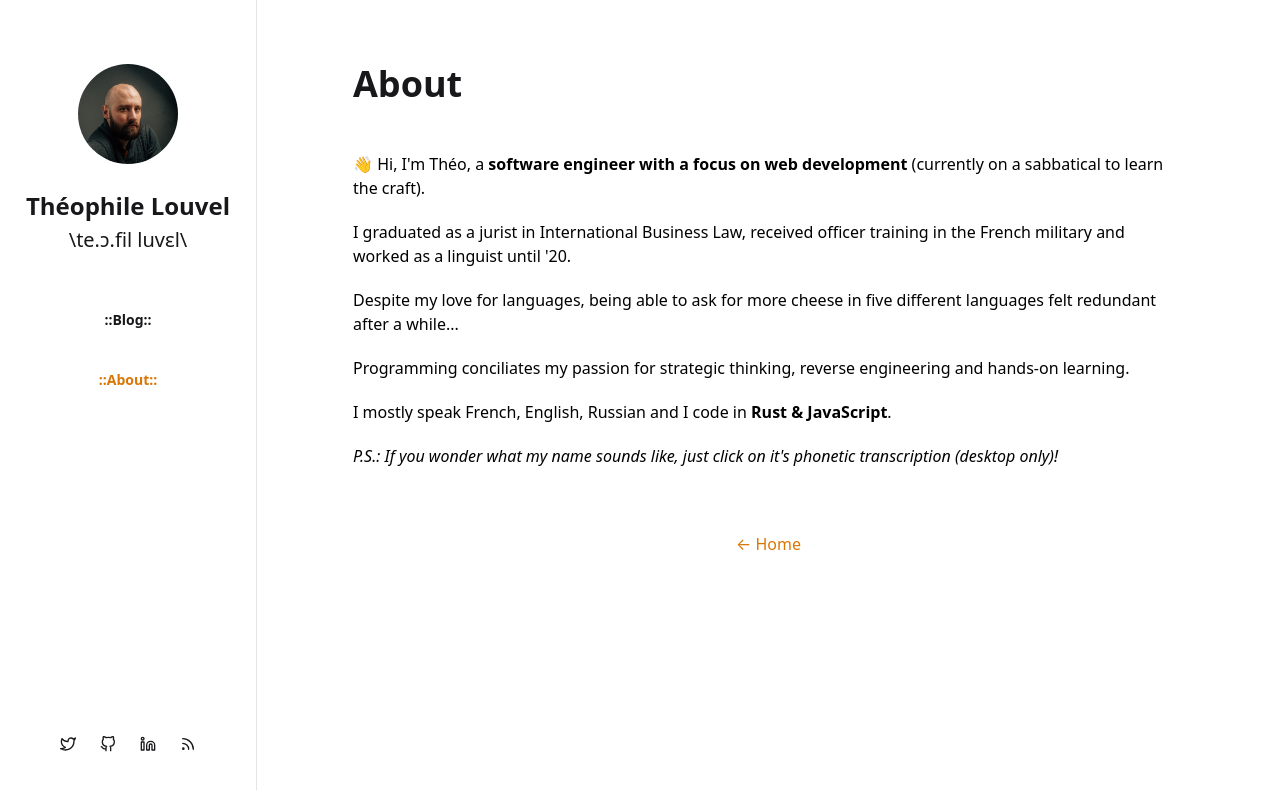
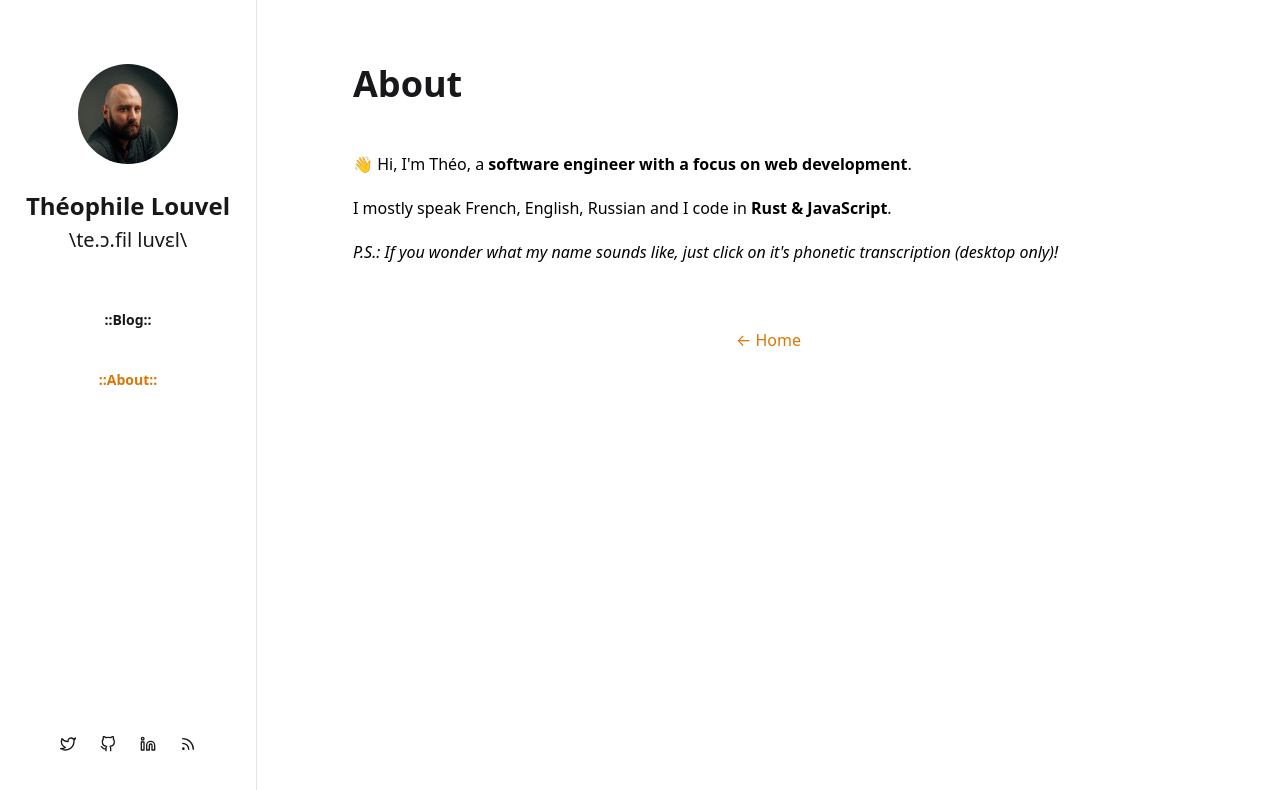
Before and after one commit to theophilelouvel/personal-site, a Next.js app: page /about in a window 1280 px wide. Shown: the top 790 px of the page. Built offline with nearby package versions, Linux system fonts and the light colour scheme.

Commit message:
seo debugging

```diff
--- a/components/Social/MetaHeader.js
+++ b/components/Social/MetaHeader.js
@@ -26,7 +26,7 @@ export default function MetaHeader({ pageMeta }) {
             }
             {/* SEO description */
                 pageMeta.description &&
-                <meta content={pageMeta.description} name="description" />
+                <meta name="description" content={pageMeta.description} />
             }
             {
                 pageMeta.description &&
@@ -45,7 +45,7 @@ export default function MetaHeader({ pageMeta }) {
                 <link rel="icon" href={siteInfo.favicon} />
             }
             {
-                siteInfo.url && pageMeta.slug &&
+                // siteInfo.url && pageMeta.slug &&
                 <meta property="og:url" content={`${siteInfo.url}/${pageMeta.slug}`} />
             }
             {
--- a/pages/about.js
+++ b/pages/about.js
@@ -25,13 +25,13 @@ export default function Custom404() {
             </header>
 
             <main className="markdown">
-                <p>👋 Hi, I'm Théo, a <strong>software engineer with a focus on web development</strong> (currently on a sabbatical to learn the craft).</p>
+                <p>👋 Hi, I'm Théo, a <strong>software engineer with a focus on web development</strong>.</p>
 
-                <p>I graduated as a jurist in International Business Law, received officer training in the French military and worked as a linguist until '20.</p>
+                {/* <p>I graduated as a jurist in International Business Law, received officer training in the French military and worked as a linguist until '20.</p>
 
                 <p>Despite my love for languages, being able to ask for more cheese in five different languages felt redundant after a while...</p>
 
-                <p>Programming conciliates my passion for strategic thinking, reverse engineering and hands-on learning.</p>
+                <p>Programming conciliates my passion for strategic thinking, reverse engineering and hands-on learning.</p> */}
 
                 <p>I mostly speak French, English, Russian and I code in <strong>Rust & JavaScript</strong>.</p>
 
--- a/utils/siteMetadata.js
+++ b/utils/siteMetadata.js
@@ -3,7 +3,7 @@ import { SiStackoverflow } from "react-icons/si";
 
 const siteInfo = {
     title: "Théophile Louvel - Software Engineer",
-    description: "Hi! I'm a Software Engineer with a focus on Web Development (Rust, JavaScript) from Paris, France.",
+    description: "Software Engineer with a focus on Web Development (Rust, JavaScript) from Paris, France.",
     author: "Théophile Louvel",
     pronunciation: "te.ɔ.fil luvɛl",
     url: 'https://theophilelouvel.tech',
```
